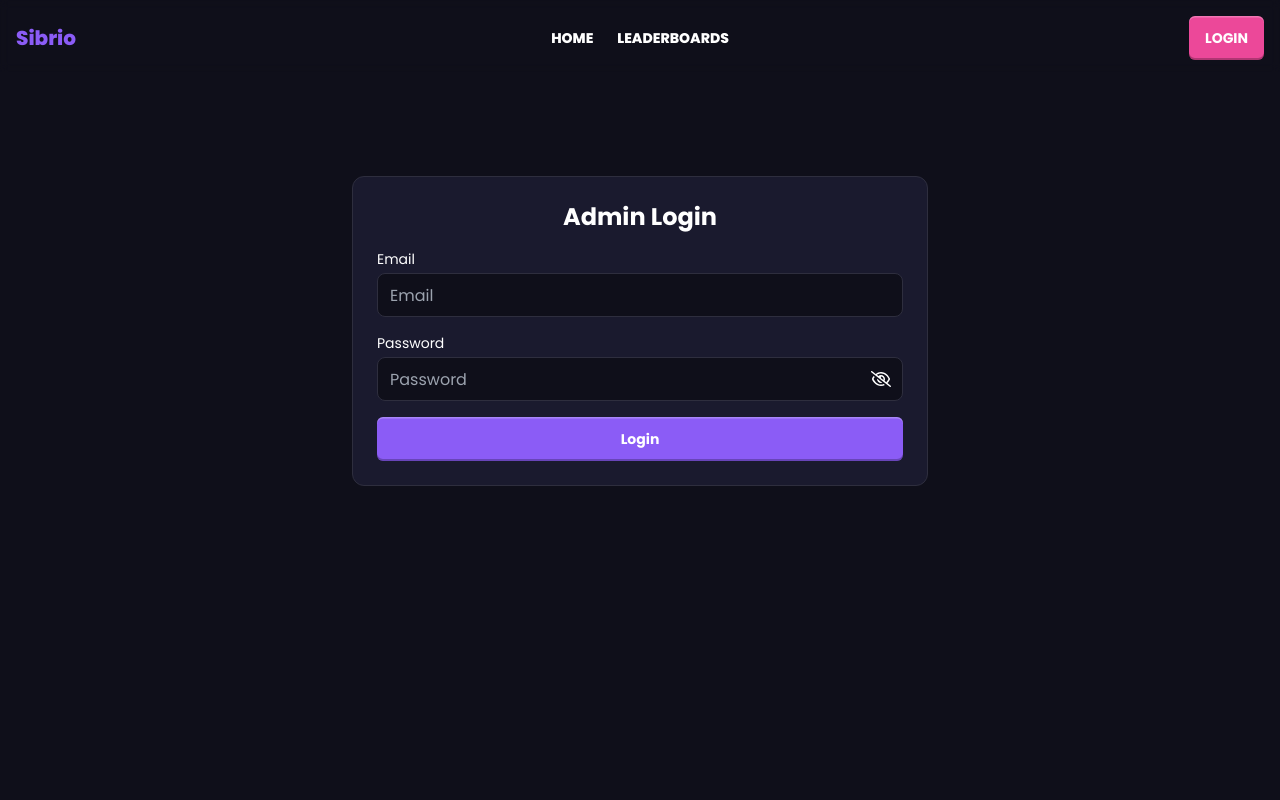
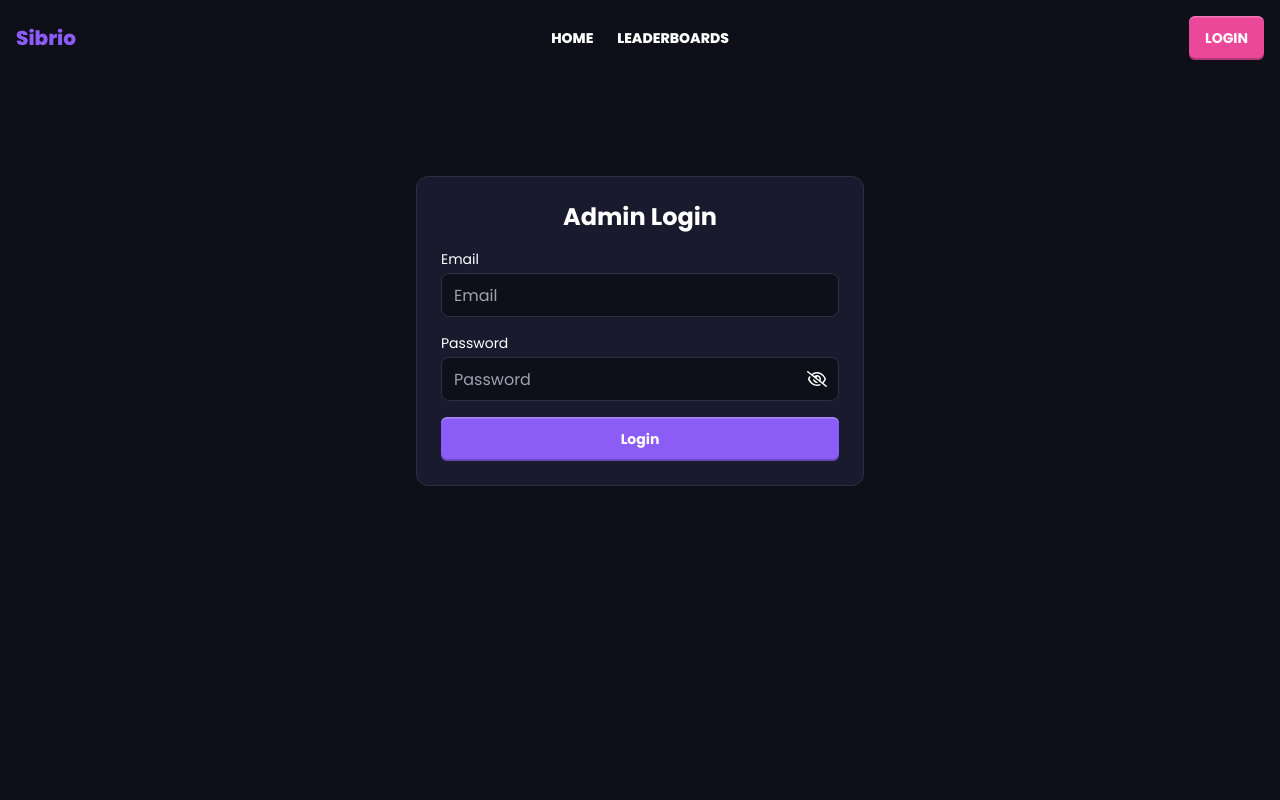
Before and after one commit to Fromundus/sibrio, a React (Create React App) app: page /login in a window 1280 px wide. Shown: the top 800 px of the page. Built offline with nearby package versions, Linux system fonts and the light colour scheme; no server answers.

Commit message:
update favicon

```diff
--- a/src/components/ui/Card.jsx
+++ b/src/components/ui/Card.jsx
@@ -1,13 +1,13 @@
 import React from 'react'
 import { motion } from 'framer-motion';
 
-const Card = ({ children, title, tcenter, className }) => {
+const Card = ({ children, title, tcenter, className, maxW }) => {
   return (
     <motion.div
       initial={{ opacity: 0 }}
       whileInView={{ opacity: 1 }}
       transition={{ duration: 0.6, ease: "backInOut" }}
-      className={`${className} max-w-xl mx-auto p-6 bg-surface border border-border text-white rounded-xl flex flex-col gap-4`}
+      className={`${className} ${maxW ? maxW : "max-w-xl"} mx-auto p-6 bg-surface border border-border text-white rounded-xl flex flex-col gap-4`}
     >
         <h1 className={`text-2xl font-bold flex w-full ${tcenter && "text-center justify-center"}`}>{title}</h1>
         <div>
--- a/src/pages/Login.jsx
+++ b/src/pages/Login.jsx
@@ -41,6 +41,7 @@ function Login() {
 
         axiosClient.post("/login", data)
             .then( ({data}) => {
+                console.log(data);
                 if(data.message === "Invalid Credentials"){
                     setErrors(data.message);
                 } else if (data.message === "Pending Account"){
@@ -56,7 +57,7 @@ function Login() {
                 setIsloading(false);
             })
             .catch( (err) => {
-                // console.log(err)
+                console.log(err)
                 if(err.response.status === 422){
                     setErrors("Invalid Credentials")
                 }
@@ -102,8 +103,9 @@ function Login() {
         //     </div>
         // </div>
         <Page>
-            <Card title={"Admin Login"} tcenter={1} className={"mt-20"}>
+            <Card title={"Admin Login"} tcenter={1} className={"mt-20"} maxW={"max-w-md"}>
                 <Form onSubmit={handleSubmit}>
+                    {errors && <span className='text-center bg-red-400 p-1.5 rounded text-white font-semibold mb-2'>{errors}</span>}
                      <Input
                          id="email"
                          type={"email"}
```
Also changed, not shown: 1 other file (tests, documents, lock files or other folders).
